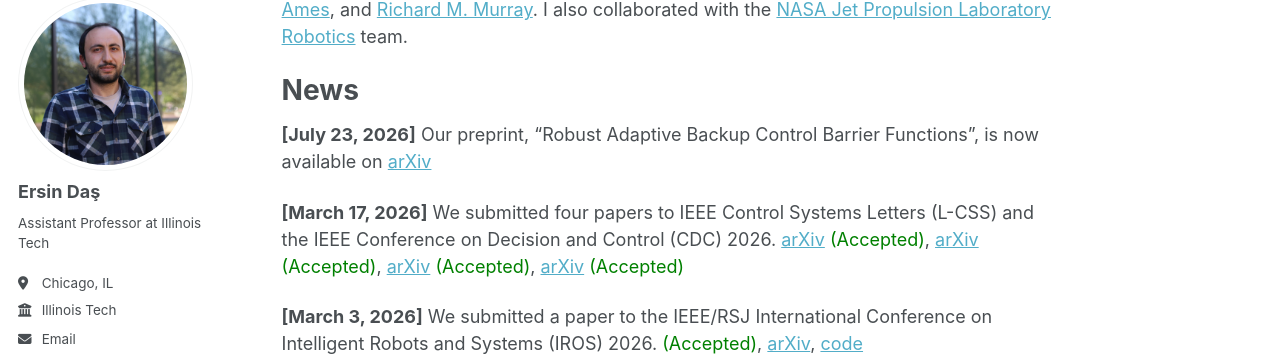
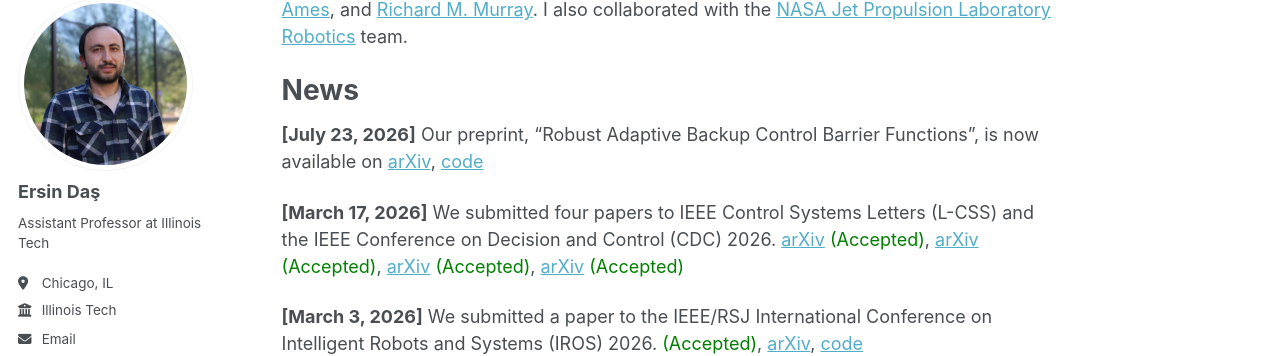
Before and after one commit to ersindas/ersindas.github.io, a Jekyll site: the page built from _pages/about.md, in a window 1280 px wide and 900 px high, scrolled down 355 px. Shown: the part 109-465 px from the top of the window. Built offline with Jekyll 4.4.1, drawn with Linux system fonts in a browser that asks for light colours; some web fonts are replaced.

Commit message:
Update about.md with code link for preprint
Added a link to the code repository for the preprint on arXiv.

```diff
--- a/_pages/about.md
+++ b/_pages/about.md
@@ -18,7 +18,7 @@ Prior to joining Illinois Tech, I was a postdoctoral researcher in the [Burdick
 
 News
 ======
-**[July 23, 2026]** Our preprint, “Robust Adaptive Backup Control Barrier Functions”, is now available on [arXiv](https://arxiv.org/pdf/2607.20842)
+**[July 23, 2026]** Our preprint, “Robust Adaptive Backup Control Barrier Functions”, is now available on [arXiv](https://arxiv.org/pdf/2607.20842), [code](https://github.com/ersindas/abCBFs)
 
 **[March 17, 2026]** We submitted four papers to IEEE Control Systems Letters (L-CSS) and the IEEE Conference on Decision and Control (CDC) 2026. [arXiv](https://arxiv.org/pdf/2603.24566) <span style="color:green;">(Accepted)</span>, [arXiv](https://arxiv.org/pdf/2603.17097) <span style="color:green;">(Accepted)</span>, [arXiv](https://arxiv.org/pdf/2603.18450) <span style="color:green;">(Accepted)</span>,  [arXiv](https://arxiv.org/pdf/2604.08831) <span style="color:green;">(Accepted)</span>
 
```
